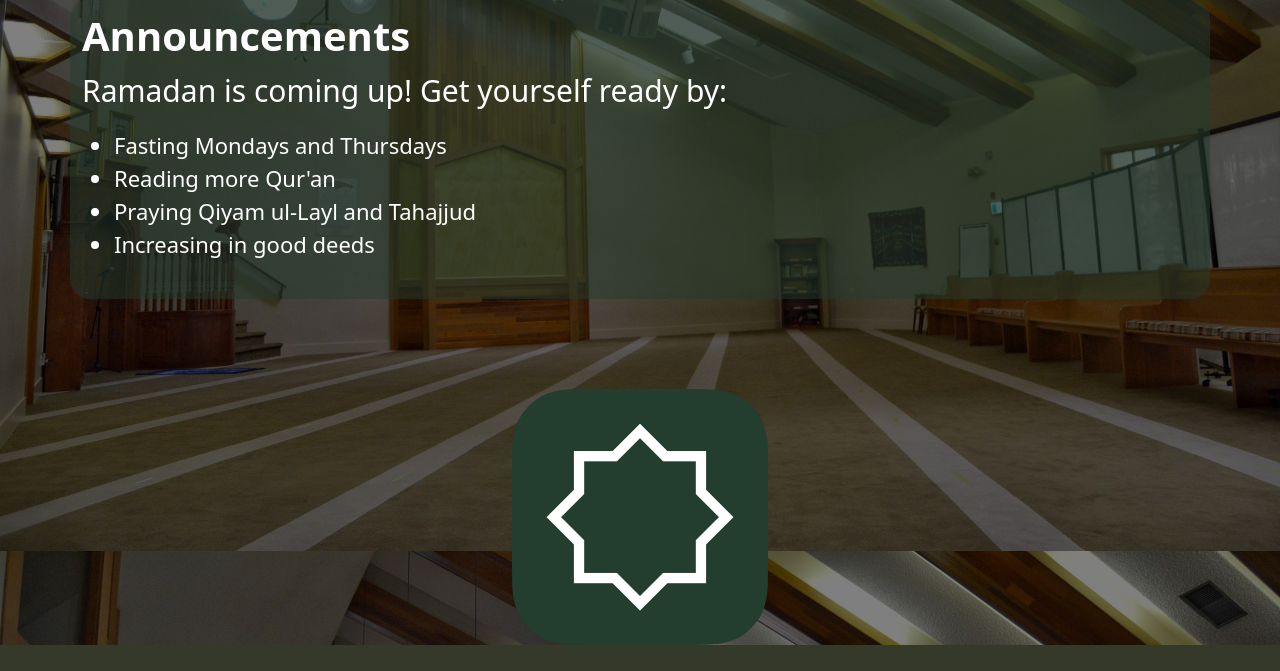
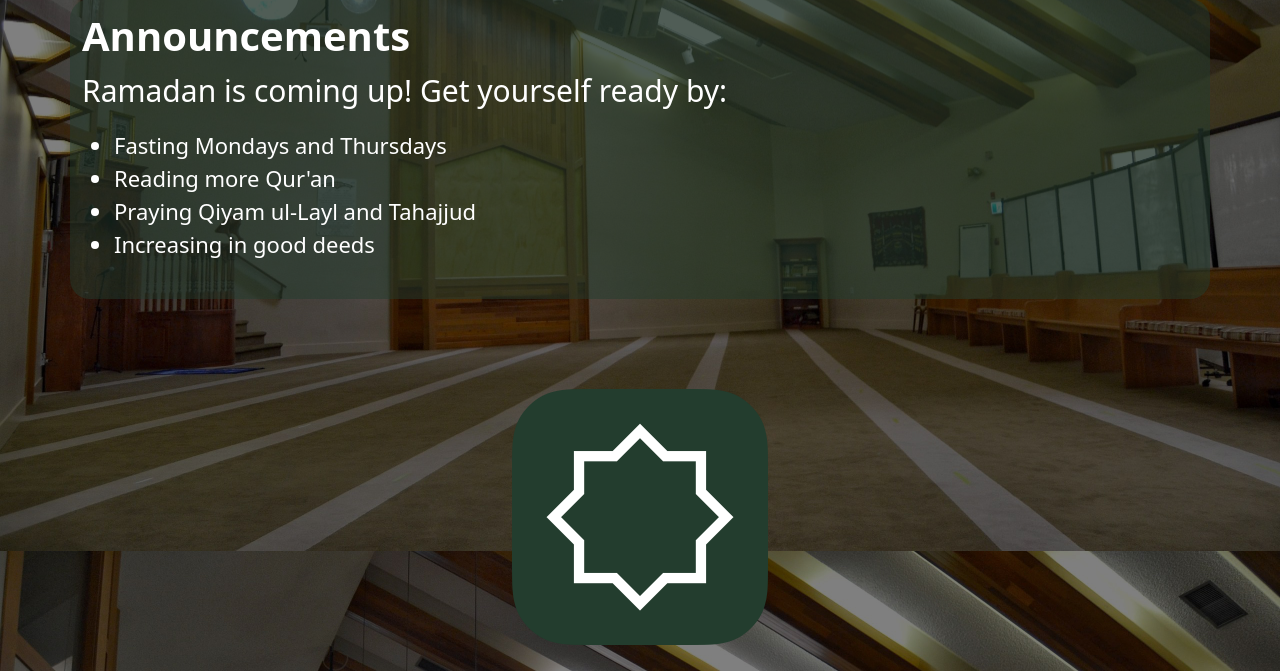
Before and after one commit to fizzlewiththesizzle/alsalamPrayerTimes, a Flask app: template templates/prayer.html in a window 1280 px wide. Shown: the part 1156-1827 px from the top of the page. Before the commit the page ends 1801 px from the top, so only its background shows below. Run offline with Flask 2, Linux system fonts and the light colour scheme; the template is opened without the code that fills it, so the values that code supplies are empty.

Commit message:
fixed bottom logo margin padding

```diff
--- a/static/style.css
+++ b/static/style.css
@@ -6,12 +6,13 @@
 	border-radius: 20px;
 
 }
-.center-image {
+.logo{
 	display: block;
 	margin-left: auto;
 	margin-right: auto;
 	width: 50%;
-  }
+	margin-bottom: 2%;
+}
   .display-4{
 	  color: white;
 	  font-size: 35px !important;
--- a/templates/prayer.html
+++ b/templates/prayer.html
@@ -95,7 +95,7 @@
   </div>
 
     <a href="https://centres.macnet.ca/alsalamcentre/">
-      <img src="/static/favicon.png" alt="meow" style="padding-top: 5%; width: 20%;" class="center-image">
+      <img class = logo src="/static/favicon.png" alt="meow" style="padding-top: 5%; width: 20%;">
     </a>
 
     <script>
```
